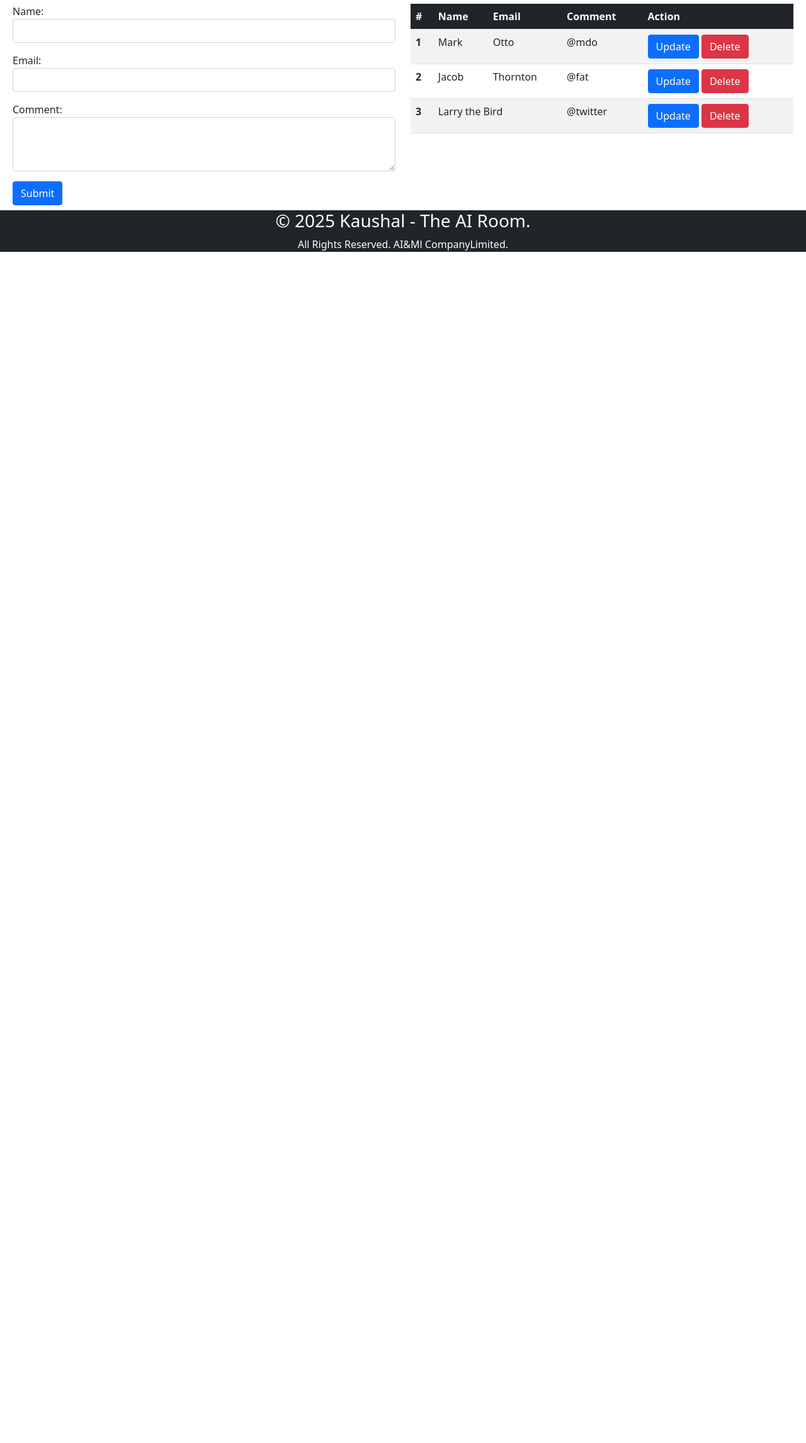
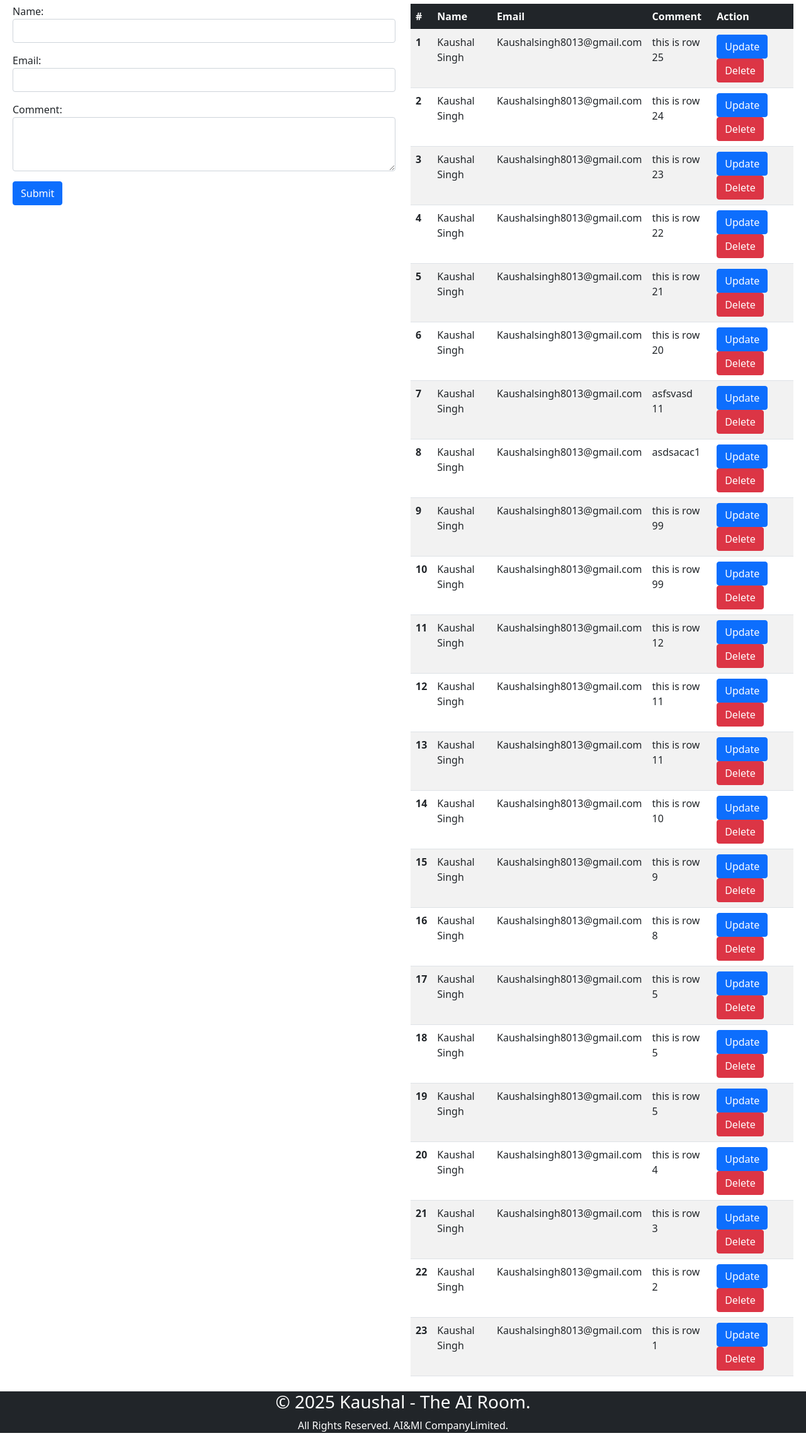
Before and after one commit to kaushalsingh0410/Django, a Django app: page /app/ in a window 1280 px wide. Shown: the part 106-2398 px from the top of the page at 63% size. Before the commit the page ends 506 px from the top, so only its background shows below. Run offline with Django 5.2, Linux system fonts and the light colour scheme; data comes from the database, SQL or seed files in the repository; both versions use the stored data as it was after the commit.

Commit message:
ajax added to for and make table dynamic using render_to_string

```diff
--- a/testProject/app/templates/app/index.html
+++ b/testProject/app/templates/app/index.html
@@ -14,6 +14,8 @@
 </div>
 
 <div class="col">
+
+
     <table class="table table-striped table-hover ">
   <thead class = 'table-dark '>
     <tr>
@@ -24,36 +26,9 @@
       <th scope="col">Action</th>
     </tr>
   </thead>
-  <tbody >
-    <tr>
-      <th scope="row">1</th>
-      <td>Mark</td>
-      <td>Otto</td>
-      <td>@mdo</td>
-            <td>
-        <button type = 'submit' class = 'btn btn-primary edit-btn'>Update</button>
-        <button type = 'submit' class = 'btn btn-danger delete-btn'>Delete</button>
-      </td>
-    </tr>
-    <tr>
-      <th scope="row">2</th>
-      <td>Jacob</td>
-      <td>Thornton</td>
-      <td>@fat</td>
-            <td>
-        <button type = 'submit' class = 'btn btn-primary edit-btn'>Update</button>
-        <button type = 'submit' class = 'btn btn-danger delete-btn'>Delete</button>
-      </td>
-    </tr>
-    <tr>
-      <th scope="row">3</th>
-      <td colspan="2">Larry the Bird</td>
-      <td>@twitter</td>
-      <td>
-        <button type = 'submit' class = 'btn btn-primary edit-btn'>Update</button>
-        <button type = 'submit' class = 'btn btn-danger delete-btn'>Delete</button>
-      </td>
-    </tr>
+  <tbody id = 'table'>
+    {{ tableHtml }}
+
   </tbody>
 </table>
 </div>
@@ -73,14 +48,37 @@
         e.preventDefault()
         // const query = $(this).serialize();
         // console.log('query',query)
+
+        // const pk = $('#id_id').val();
+        // console.log('pk',pk);
         const url = "{% url 'index' %}"
         console.log('url',url)
         $.post(url,$(this).serialize(),function(response){
             console.log("response",response);
+            $('#table').prepend(response.tableHtml);
+
+            $('#table tr').each(function(index) {
+              $(this).find('th').first().text(index+1);
+            } )
         })
 
+        $('#user-form')[0].reset()
 
+    });
+
+    $(document).on('click','.edit-btn',function(){
+      console.log('this is edit button')
+      const editBtn = $(this);
+      $('#id_id').val(editBtn.data('id'));
+      $('#id_name').val(editBtn.data('name'));
+      $('#id_email').val(editBtn.data('email'));
+      $('#id_comment').val(editBtn.data('comment'));
     })
+
+    $(document).on('click','.delete-btn',function(){
+      console.log('this is delete button')
+    })
+
  })
 
 </script>
--- /dev/null
+++ b/testProject/app/templates/app/table.html
@@ -0,0 +1,12 @@
+{% for row in query %}
+    <tr>
+      <th scope="row">{{ forloop.counter }}</th>
+      <td>{{ row.name }}</td>
+      <td>{{ row.email }}</td>
+      <td>{{ row.comment }}</td>
+        <td>
+        <button type = 'submit' class = 'btn btn-primary edit-btn' data-name = '{{ row.name }}' data-email = '{{ row.email }}' data-comment = '{{ row.comment }}' data-id = '{{ row.id }}' >Update</button>
+        <button type = 'submit' class = 'btn btn-danger delete-btn'>Delete</button>
+      </td>
+    </tr>
+{% endfor %}
--- a/testProject/app/views.py
+++ b/testProject/app/views.py
@@ -1,6 +1,8 @@
 from django.shortcuts import render
 from django.http import HttpResponse,JsonResponse
 from .form import UserForm
+from .models import User
+from django.template.loader import render_to_string
 def index(request):
 
     data = {
@@ -13,8 +15,15 @@ def index(request):
         name = request.POST.get('name')
         email = request.POST.get('email')
         comment = request.POST.get('comment')
-        print('name',name)
-        print('email',email)
-        print('comment',comment)
-        return JsonResponse({'msg':'Good'})
+        user = User.objects.create(name =name,email = email,comment = comment)
+
+        tableHtml = render_to_string('app/table.html',{'query':[user]})
+        return JsonResponse({'msg':'Good',"tableHtml":tableHtml})
+
+
+
+
+    data['tableHtml'] = render_to_string('app/table.html',{"query":User.objects.order_by('-id')})
+    # print('table',data['table'],type(data['table']),len(data['table']))
+
     return render(request,'app/index.html',data)
```
Also changed, not shown: testProject/db.sqlite3.
